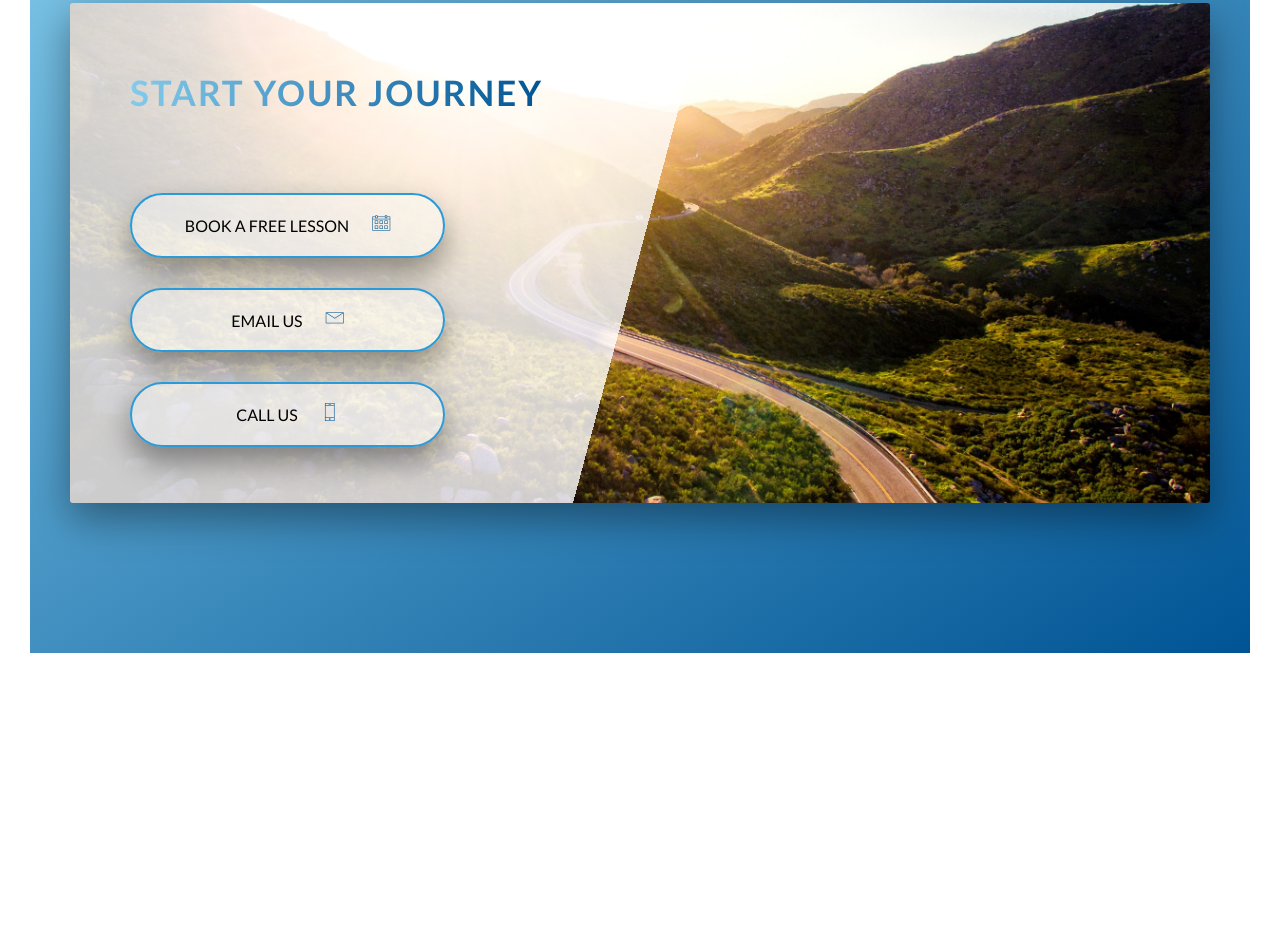
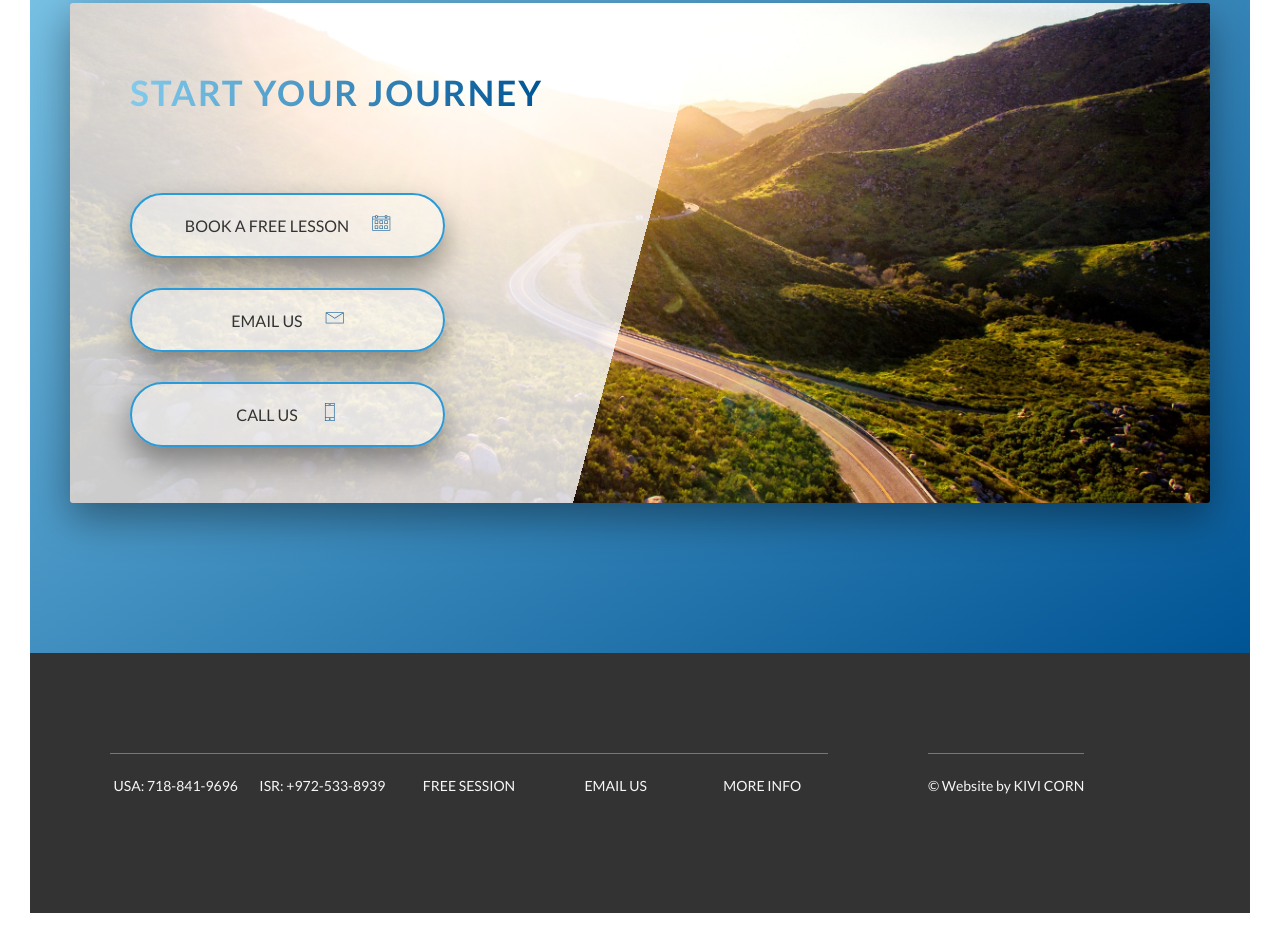
Before and after one commit to KCode100/kriah-landing-page-3, a plain HTML site: page index.html in a window 1280 px wide. Shown: the part 4632-5575 px from the top of the page. Before the commit the page ends 5315 px from the top, so only its background shows below. Drawn offline with Linux system fonts and the light colour scheme.

Commit message:
style footer

```diff
--- a/index.html
+++ b/index.html
@@ -289,5 +289,25 @@
                 </div>
             </section>
         </main>
+        <footer class="footer">
+            <div class="row">
+                <div class="footer__col--1">
+                    <div class="footer__navigation">
+                        <ul class="footer__list">
+                            <li class="footer__item"><a href="tel:+17188419696" class="footer__link">USA: 718-841-9696</a></li>
+                            <li class="footer__item"><a href="tel:+9725338939" class="footer__link">ISR: +972-533-8939</a></li>
+                            <li class="footer__item"><a href="#" class="footer__link">Free session</a></li>
+                            <li class="footer__item"><a href="mailto:machonkriah@gmail.com" class="footer__link">Email us</a></li>
+                            <li class="footer__item"><a href="#" class="footer__link">More info</a></li>
+                        </ul>
+                    </div>
+                </div>
+                <div class="footer__col--2">
+                    <p class="footer__copyright">
+                        &copy Website by <a href="mailto:developer@bykivi.com" target="blank" class="footer__link">Kivi Corn</a>
+                    </p>
+                </div>
+            </div>
+        </footer>
     </body>
 </html>
--- a/sass/abstracts/_variables.scss
+++ b/sass/abstracts/_variables.scss
@@ -15,6 +15,7 @@ $color-grey-light-1: #f7f7f7;
 $color-grey-light-2: #eee;
 
 $color-grey-dark: #777;
+$color-grey-dark-2: #333;
 $color-white: #fff;
 $color-black: #000;
 
--- a/sass/components/_btn.scss
+++ b/sass/components/_btn.scss
@@ -104,7 +104,7 @@
   //   $color-primary-dark
   // );
   border: 2px solid $color-primary;
-  color: $color-black;
+  color: $color-grey-dark-2;
   background-color: rgba($color-white, 0.4);
   &::after {
     background-color: $color-grey-light-2;
--- /dev/null
+++ b/sass/layout/_footer.scss
@@ -0,0 +1,58 @@
+.footer {
+  background-color: $color-grey-dark-2;
+  padding: 10rem 2rem;
+  font-size: 1.4rem;
+  color: $color-grey-light-1;
+
+  &__col--1 {
+    width: 70%;
+    text-align: center;
+  }
+
+  &__navigation {
+    border-top: 1px solid $color-grey-dark;
+    padding-top: 2rem;
+    display: inline-block;
+    width: 90%;
+  }
+  &__list {
+    list-style: none;
+    display: flex;
+    flex-wrap: wrap;
+  }
+
+  &__item {
+    display: inline-block;
+    flex: 1;
+
+    &:not(:last-child) {
+      margin-right: 1.5rem;
+    }
+  }
+
+  &__link {
+    &:link,
+    &:visited {
+      background-color: $color-grey-dark-2;
+      color: $color-grey-light-1;
+      text-decoration: none;
+      text-transform: uppercase;
+      display: inline-block;
+      transition: all 0.2s;
+      margin-bottom: 1.5rem;
+    }
+
+    &:hover,
+    &:active {
+      color: $color-primary;
+      box-shadow: 0 1rem 2rem rgba($color-black, 0.4);
+      transform: rotate(5deg) scale(1.3);
+    }
+  }
+  &__copyright {
+    display: inline-block;
+    padding-top: 2rem;
+    border-top: 1px solid $color-grey-dark;
+    align-self: flex-end;
+  }
+}
--- a/sass/layout/_grid.scss
+++ b/sass/layout/_grid.scss
@@ -9,7 +9,6 @@
 .col {
   flex: 1;
 }
-
 // .row {
 //   max-width: $grid-width;
 //   background-color: #eee;
--- a/sass/main.scss
+++ b/sass/main.scss
@@ -14,6 +14,7 @@
 @import "components/card";
 @import "components/story";
 
+@import "layout/footer";
 @import "layout/grid";
 @import "layout/header";
 
```
Also changed, not shown: css/main.css, 1 other file.
